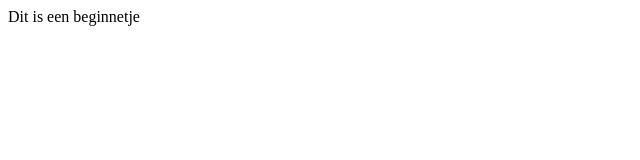
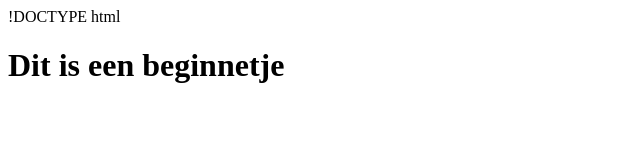
Before and after one commit to J-roos/HTML, a plain HTML site: page index.html in a window 1280 px wide. Shown: the whole page, without its empty margins (0-640 px from the left). Drawn offline with Linux system fonts and the light colour scheme.

Commit message:
css koppelen

```diff
--- a/index.html
+++ b/index.html
@@ -1,9 +1,12 @@
+!DOCTYPE html
+
 <html>
     <head>
+        <link rel="stylesheet" href="style.css"/>
         <title>Welcome</title>
     </head>
 
     <body>
-        <p>Dit is een beginnetje</p>
+        <h1>Dit is een beginnetje</h1>
     </body>
 </html>
```
